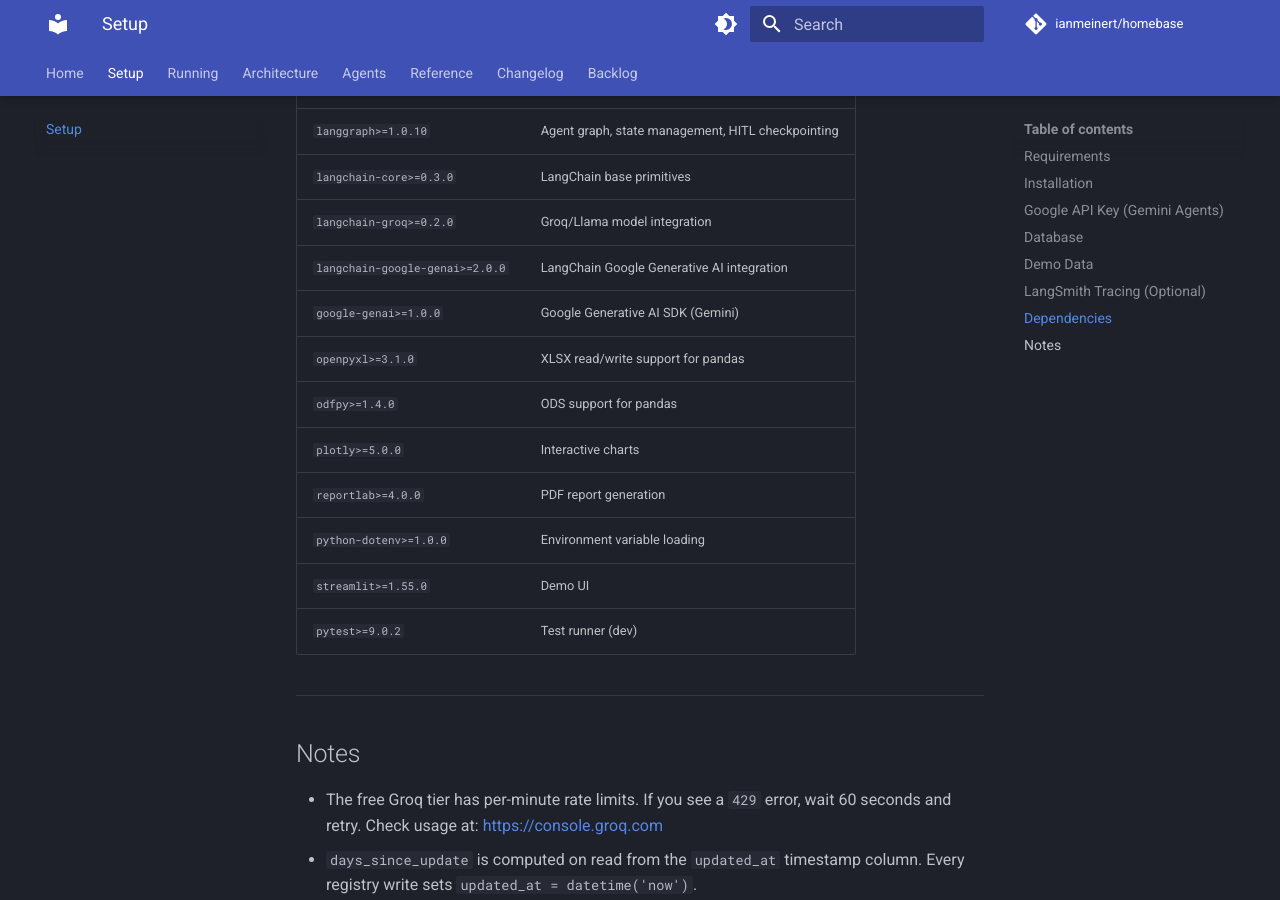
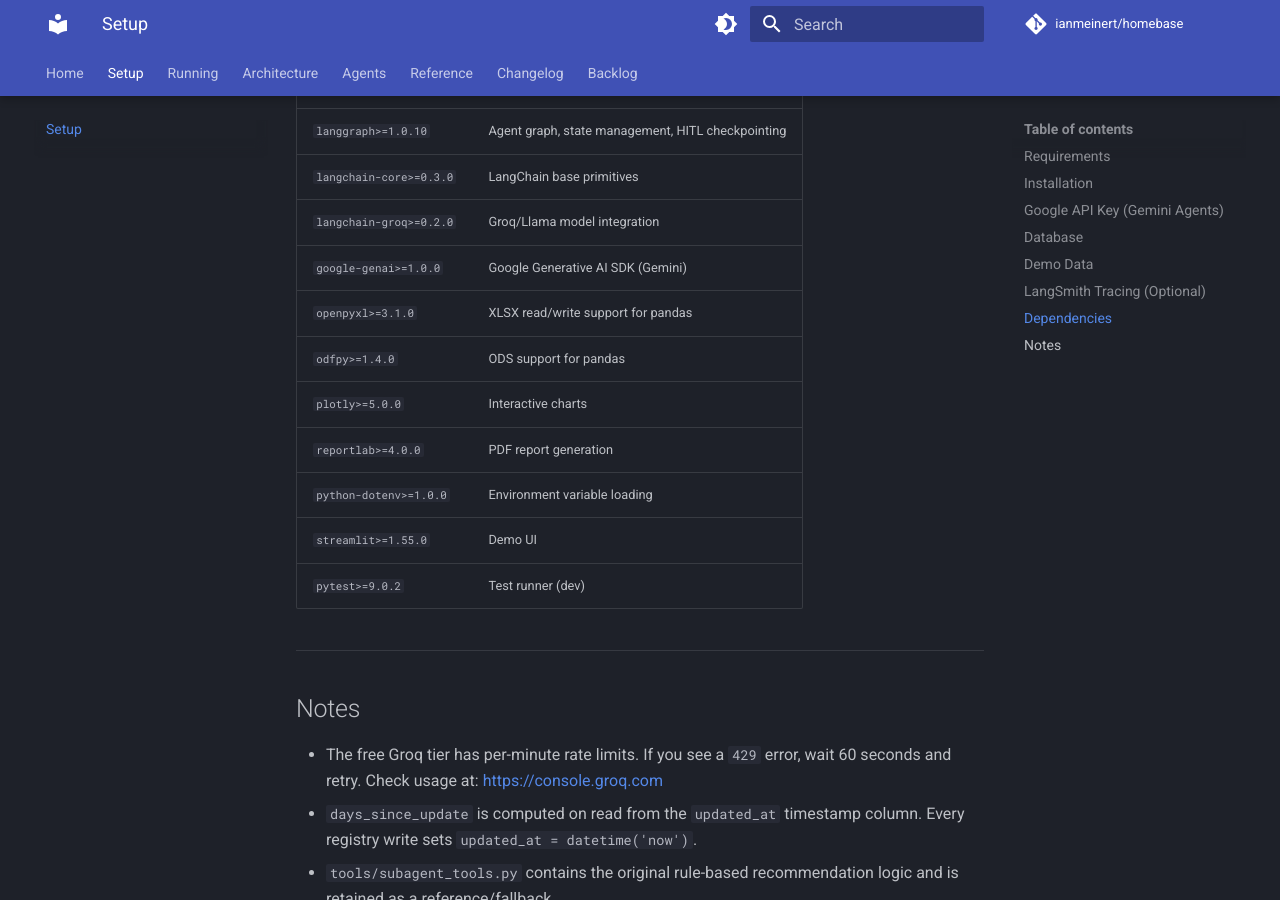
Before and after one commit to ianmeinert/homebase, an MkDocs documentation site: the page built from docs/setup.md, in a window 1280 px wide and 900 px high, scrolled down 2038 px. Built offline with MkDocs 1.6.1 and Material for MkDocs 9.7.7, drawn with Linux system fonts in a browser that asks for light colours; comment, search, counter and statistics services are not loaded.

Commit message:
docs: remove stale langchain-google-genai dependency from setup page (v1.16.1)

```diff
--- a/docs/setup.md
+++ b/docs/setup.md
@@ -89,7 +89,6 @@
 | `langgraph>=1.0.10` | Agent graph, state management, HITL checkpointing |
 | `langchain-core>=0.3.0` | LangChain base primitives |
 | `langchain-groq>=0.2.0` | Groq/Llama model integration |
-| `langchain-google-genai>=2.0.0` | LangChain Google Generative AI integration |
 | `google-genai>=1.0.0` | Google Generative AI SDK (Gemini) |
 | `openpyxl>=3.1.0` | XLSX read/write support for pandas |
 | `odfpy>=1.4.0` | ODS support for pandas |
```
